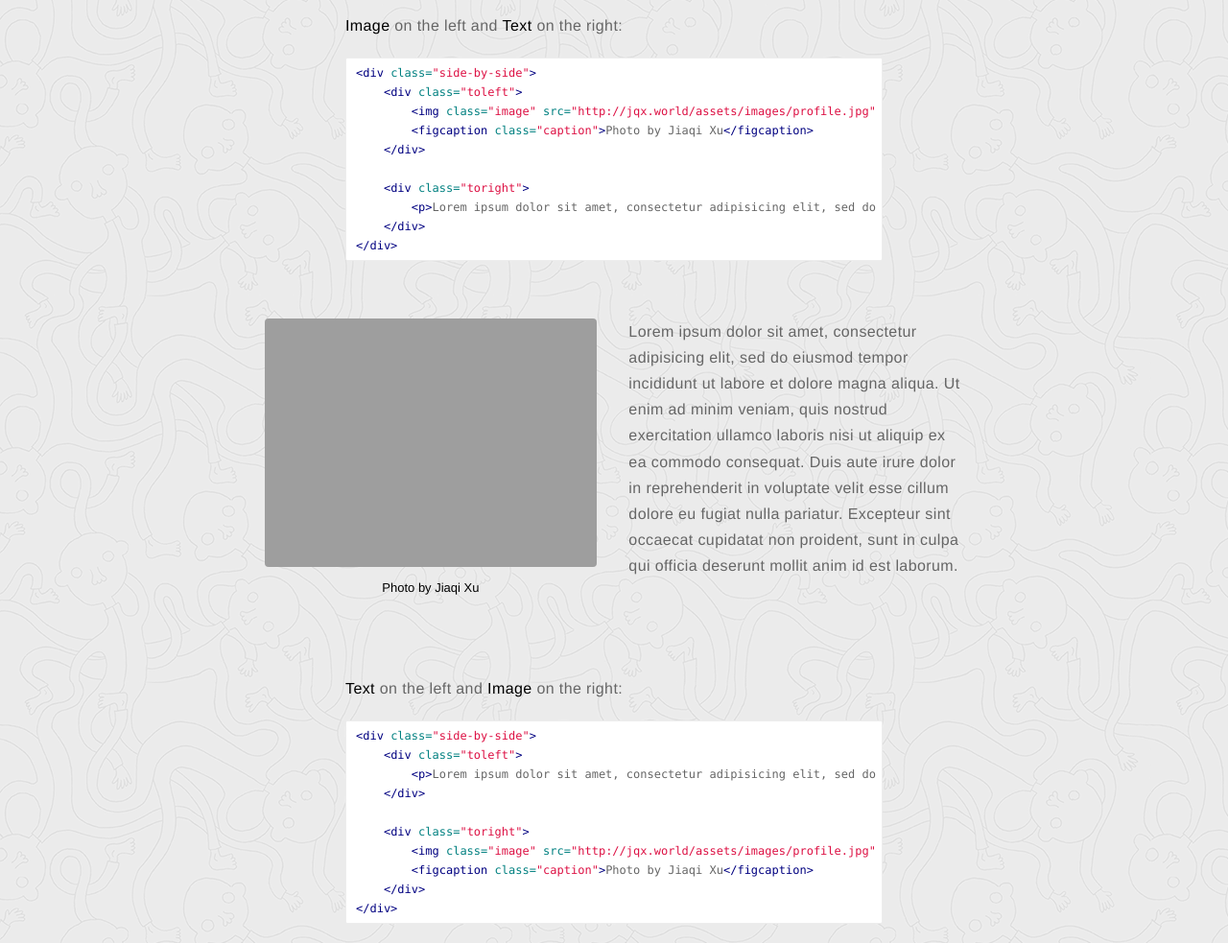
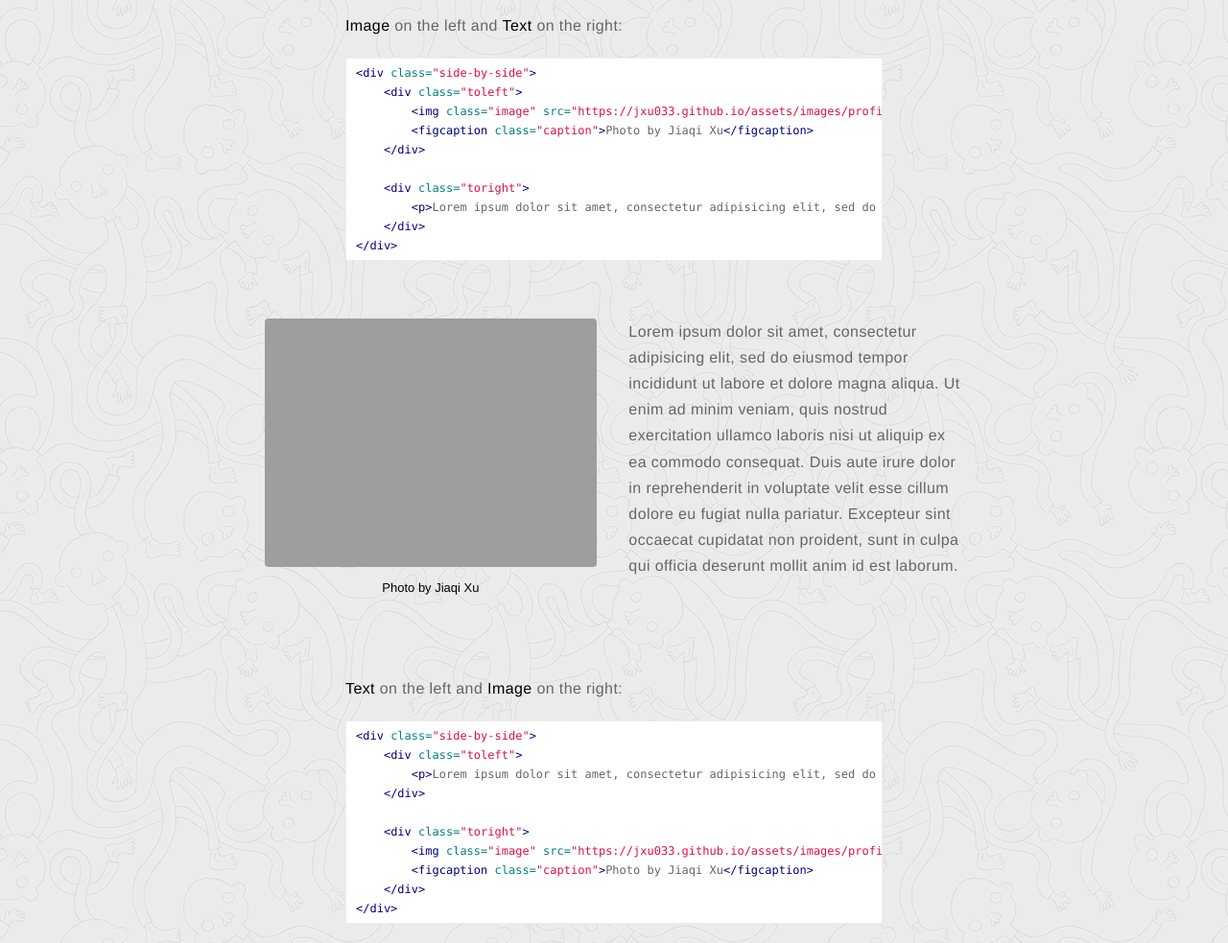
Before and after one commit to jxu033/jxu033.github.io, a Jekyll site: the page built from _posts/2017-06-03-markdown-extra-components.markdown, in a window 1280 px wide and 1400 px high, scrolled down 1152 px. Shown: the part 151-1134 px from the top of the window at 96% size. Built offline with Jekyll 4.4.1, drawn with Linux system fonts in a browser that asks for light colours; comment, search, counter and statistics services are not loaded; part of the change alters nothing that is shown.

Commit message:
origin url

```diff
--- a/_config.yml
+++ b/_config.yml
@@ -17,7 +17,7 @@ resume: false
 resume-external: true
 resume-url: /download/JiaqiXuResume2018.pdf
 
-url: http://jqx.world
+url: https://jxu033.github.io
 # your url: http://USERNAME.github.io
 
 permalink: /:title/
```
